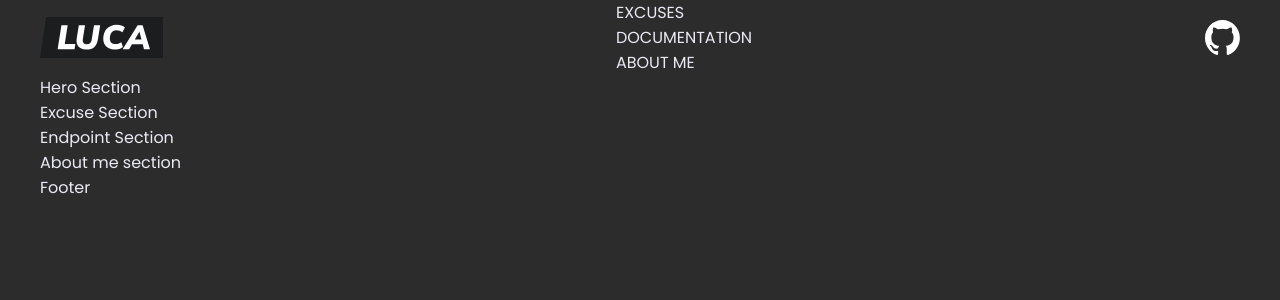
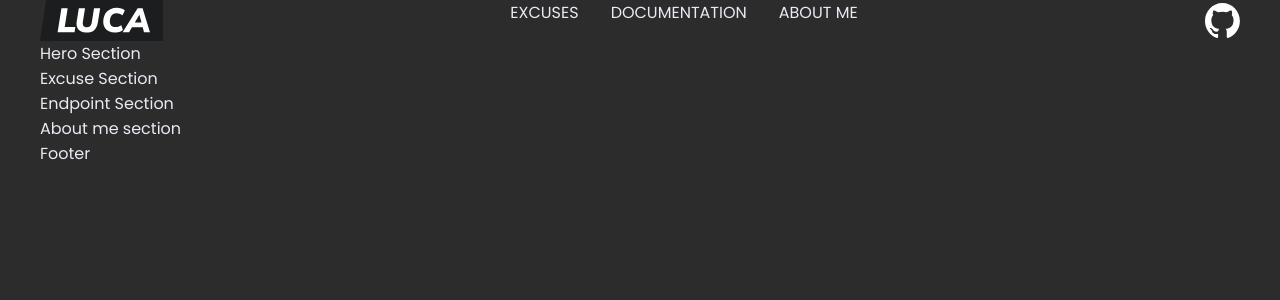
Before and after one commit to lukacafuta/Excuse-Generator, a React (Vite) app in the folder Frontend/: page / in a window 1280 px wide. Shown: the top 300 px of the page. Built offline with nearby package versions, Linux system fonts and the light colour scheme.

Commit message:
navbar basic styles

```diff
--- a/Frontend/src/styles/globalStyles.js
+++ b/Frontend/src/styles/globalStyles.js
@@ -13,4 +13,11 @@ export const HeaderStyled = styled.header`
     flex-direction: row;
     justify-content: space-between;
     width: 100%;
+
+    .navbar {
+        display: flex;
+        flex-direction: row;
+        justify-content: space-between;
+        gap: 2rem;
+    }
 `
```
